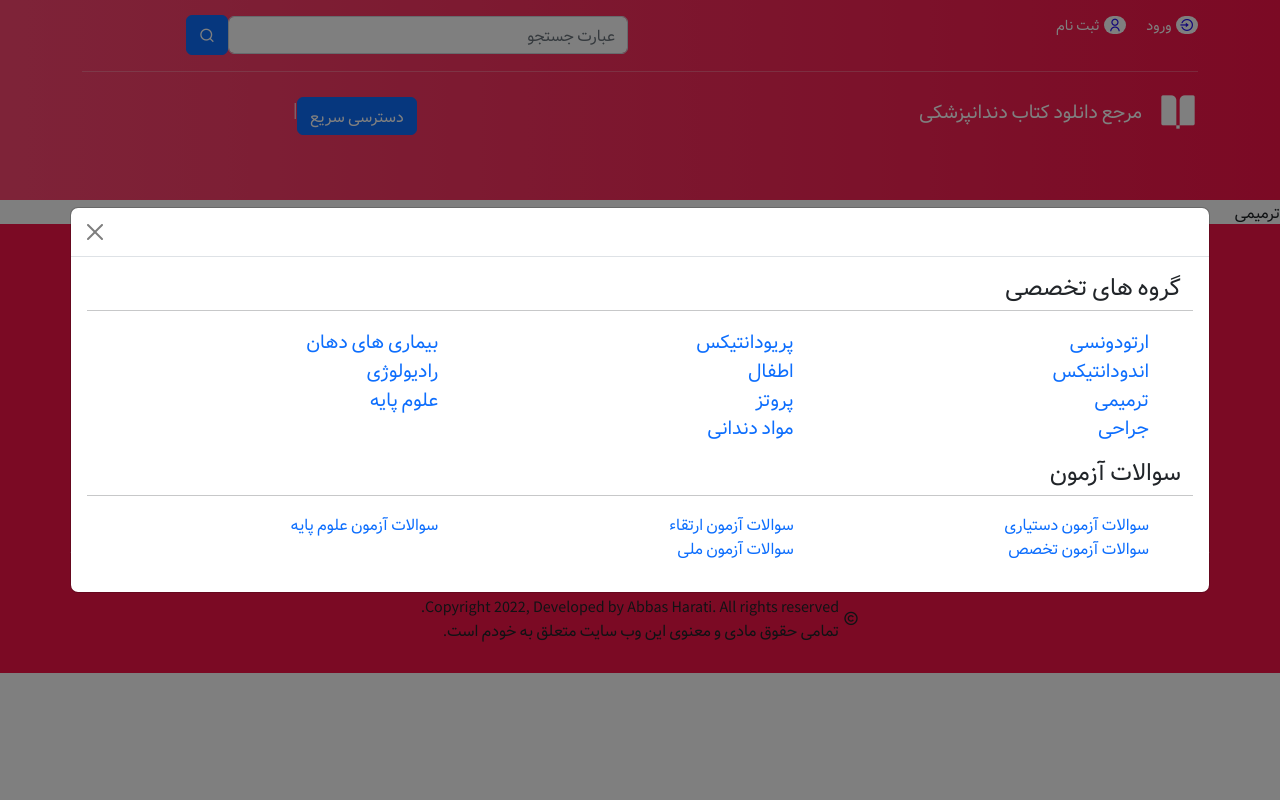
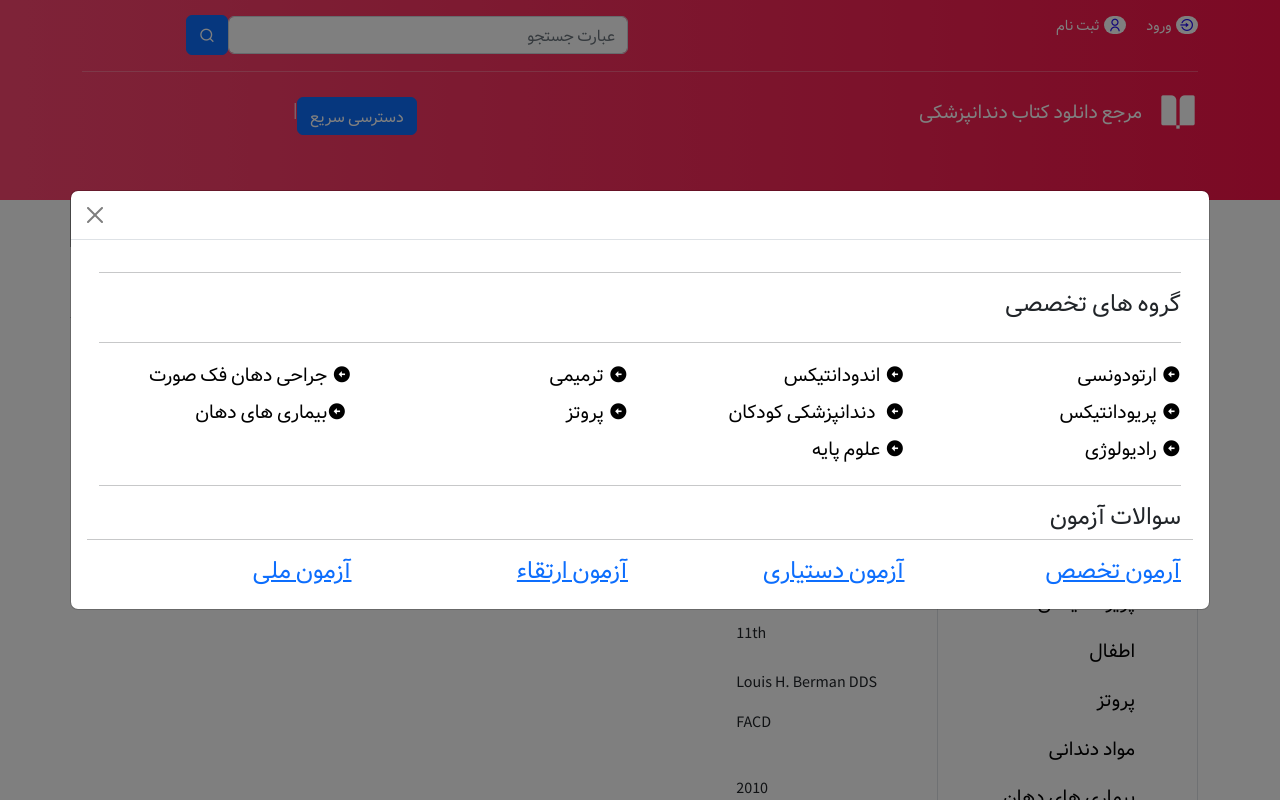
Before and after one commit to AbbasHarati/book-site, a React (Create React App) app: page /Tarmim in a window 1280 px wide. Both pictures are taken after a click on the button "دسترسی سریع". Shown: the top 800 px of the page. Built offline with nearby package versions, Linux system fonts and the light colour scheme.

Commit message:
filtering completed

```diff
--- a/src/assets/data/booksData.js
+++ b/src/assets/data/booksData.js
@@ -8,7 +8,7 @@ const booksData = [
     {
         id: 1,
         category: "orthodontic",
-        other_category:"",
+        other_category: "",
         title: "Contemporary Orthodontics-1",
         author: "William R. Proffit",
         publisher: "Mosby",
@@ -22,7 +22,7 @@ const booksData = [
     {
         id: 2,
         category: "orthodontic",
-        other_category:"",
+        other_category: "",
         title: "ZContemporary Orthodontics-2",
         author: "Abbas",
         publisher: "Mosby",
@@ -36,7 +36,7 @@ const booksData = [
     {
         id: 3,
         category: "orthodontic",
-        other_category:"",
+        other_category: "",
         title: "FContemporary Orthodontics-3",
         author: "Babak",
         publisher: "Mosby",
@@ -50,7 +50,7 @@ const booksData = [
     {
         id: 4,
         category: "orthodontic",
-        other_category:"",
+        other_category: "",
         title: "AContemporary Orthodontics-4",
         author: "R. Proffit",
         publisher: "Mosby",
@@ -64,7 +64,7 @@ const booksData = [
     {
         id: 5,
         category: "surgery",
-        other_category:"",
+        other_category: "",
         title: "Contemporary Oral and Maxillofacial Surgery",
         author: "James R.Hupp",
         publisher: "Elsevier",
@@ -78,7 +78,7 @@ const booksData = [
     {
         id: 6,
         category: "orthodontic",
-        other_category:"",
+        other_category: "",
         title: "MContemporary Orthodontics-6",
         author: "William R. Proffit",
         publisher: "Mosby",
@@ -93,7 +93,7 @@ const booksData = [
     {
         id: 7,
         category: "endondontics",
-        other_category:"",
+        other_category: "",
         title: "Cohen's Pathways of the Pulp",
         author: "Louis H. Berman DDS FACD",
         publisher: "Mosby",
@@ -107,7 +107,7 @@ const booksData = [
     {
         id: 8,
         category: "surgery",
-        other_category:"",
+        other_category: "",
         title: "Contemporary Oral and Maxillofacial Surgery",
         author: "James R.Hupp",
         publisher: "Elsevier",
@@ -121,7 +121,7 @@ const booksData = [
     {
         id: 9,
         category: "orthodontic",
-        other_category:"",
+        other_category: "",
         title: "MContemporary Orthodontics-6",
         author: "William R. Proffit",
         publisher: "Mosby",
@@ -136,7 +136,7 @@ const booksData = [
     {
         id: 10,
         category: "endondontics",
-        other_category:"",
+        other_category: "",
         title: "Cohen's Pathways of the Pulp",
         author: "Louis H. Berman DDS FACD",
         publisher: "Mosby",
@@ -150,7 +150,7 @@ const booksData = [
     {
         id: 11,
         category: "surgery",
-        other_category:"",
+        other_category: "",
         title: "Contemporary Oral and Maxillofacial Surgery",
         author: "James R.Hupp",
         publisher: "Elsevier",
@@ -164,7 +164,7 @@ const booksData = [
     {
         id: 12,
         category: "orthodontic",
-        other_category:"",
+        other_category: "",
         title: "MContemporary Orthodontics-6",
         author: "William R. Proffit",
         publisher: "Mosby",
@@ -179,7 +179,7 @@ const booksData = [
     {
         id: 13,
         category: "endondontics",
-        other_category:"",
+        other_category: "",
         title: "Cohen's Pathways of the Pulp",
         author: "Louis H. Berman DDS FACD",
         publisher: "Mosby",
@@ -193,7 +193,7 @@ const booksData = [
     {
         id: 14,
         category: "orthodontic",
-        other_category:"",
+        other_category: "",
         title: "Contemporary Orthodontics-1",
         author: "William R. Proffit",
         publisher: "Mosby",
@@ -206,9 +206,9 @@ const booksData = [
     },
     {
         id: 15,
-        category: "orthodontic",
-        other_category:"",
-        title: "ZContemporary Orthodontics-2",
+        category: "pediatric",
+        other_category: "",
+        title: "Pedaitric book",
         author: "Abbas",
         publisher: "Mosby",
         publicationDate: "2020",
@@ -221,7 +221,7 @@ const booksData = [
     {
         id: 16,
         category: "orthodontic",
-        other_category:"",
+        other_category: "",
         title: "FContemporary Orthodontics-3",
         author: "Babak",
         publisher: "Mosby",
@@ -235,7 +235,7 @@ const booksData = [
     {
         id: 17,
         category: "orthodontic",
-        other_category:"",
+        other_category: "",
         title: "AContemporary Orthodontics-4",
         author: "R. Proffit",
         publisher: "Mosby",
@@ -249,7 +249,7 @@ const booksData = [
     {
         id: 18,
         category: "surgery",
-        other_category:"",
+        other_category: "",
         title: "Contemporary Oral and Maxillofacial Surgery",
         author: "James R.Hupp",
         publisher: "Elsevier",
@@ -263,7 +263,7 @@ const booksData = [
     {
         id: 19,
         category: "orthodontic",
-        other_category:"",
+        other_category: "",
         title: "MContemporary Orthodontics-6",
         author: "William R. Proffit",
         publisher: "Mosby",
@@ -278,7 +278,7 @@ const booksData = [
     {
         id: 20,
         category: "endondontics",
-        other_category:"",
+        other_category: "",
         title: "Cohen's Pathways of the Pulp",
         author: "Louis H. Berman DDS FACD",
         publisher: "Mosby",
@@ -292,7 +292,7 @@ const booksData = [
     {
         id: 21,
         category: "surgery",
-        other_category:"",
+        other_category: "",
         title: "Contemporary Oral and Maxillofacial Surgery",
         author: "James R.Hupp",
         publisher: "Elsevier",
@@ -306,7 +306,7 @@ const booksData = [
     {
         id: 22,
         category: "orthodontic",
-        other_category:"",
+        other_category: "",
         title: "MContemporary Orthodontics-6",
         author: "William R. Proffit",
         publisher: "Mosby",
@@ -321,7 +321,7 @@ const booksData = [
     {
         id: 23,
         category: "endondontics",
-        other_category:"",
+        other_category: "",
         title: "Cohen's Pathways of the Pulp",
         author: "Louis H. Berman DDS FACD",
         publisher: "Mosby",
@@ -335,7 +335,7 @@ const booksData = [
     {
         id: 24,
         category: "surgery",
-        other_category:"",
+        other_category: "",
         title: "Contemporary Oral and Maxillofacial Surgery",
         author: "James R.Hupp",
         publisher: "Elsevier",
@@ -349,7 +349,7 @@ const booksData = [
     {
         id: 25,
         category: "orthodontic",
-        other_category:"",
+        other_category: "",
         title: "MContemporary Orthodontics-6",
         author: "William R. Proffit",
         publisher: "Mosby",
@@ -363,12 +363,54 @@ const booksData = [
 
     {
         id: 26,
-        category: "endondontics",
-        other_category:"",
-        title: "Cohen's Pathways of the Pulp",
+        category: "pediatric",
+        other_category: "",
+        title: "Pediatric book---222",
         author: "Louis H. Berman DDS FACD",
         publisher: "Mosby",
-        publicationDate: "2015",
+        publicationDate: "2010",
+        edition: "11th",
+        language: "English",
+        isbn: "978-0323096355",
+        decription: "Find the latest evidence-based research and clinical treatments! Cohen's Pathways of the Pulp, 11th Edition covers the science, theory, and practice of endondontics with chapters written by internationally renowned experts.",
+        imgUrl: img07,
+    },
+    {
+        id: 27,
+        category: "surgery",
+        other_category: "",
+        title: "surgery book---3",
+        author: "Louis H. Berman DDS FACD",
+        publisher: "Mosby",
+        publicationDate: "2010",
+        edition: "11th",
+        language: "English",
+        isbn: "978-0323096355",
+        decription: "Find the latest evidence-based research and clinical treatments! Cohen's Pathways of the Pulp, 11th Edition covers the science, theory, and practice of endondontics with chapters written by internationally renowned experts.",
+        imgUrl: img07,
+    },
+    {
+        id: 28,
+        category: "pediatric",
+        other_category: "",
+        title: "pediatric book---2",
+        author: "Louis H. Berman DDS FACD",
+        publisher: "Mosby",
+        publicationDate: "2010",
+        edition: "11th",
+        language: "English",
+        isbn: "978-0323096355",
+        decription: "Find the latest evidence-based research and clinical treatments! Cohen's Pathways of the Pulp, 11th Edition covers the science, theory, and practice of endondontics with chapters written by internationally renowned experts.",
+        imgUrl: img07,
+    },
+    {
+        id: 29,
+        category: "tarmim",
+        other_category: "",
+        title: "tarmim book-1",
+        author: "Louis H. Berman DDS FACD",
+        publisher: "Mosby",
+        publicationDate: "2010",
         edition: "11th",
         language: "English",
         isbn: "978-0323096355",
--- a/src/components/UI/HeaderDropdown.jsx
+++ b/src/components/UI/HeaderDropdown.jsx
@@ -1,6 +1,6 @@
 import React, { useState } from 'react';
 import { Link } from 'react-router-dom';
-import { Container, Row, Button, Modal } from 'react-bootstrap';
+import { Container, Row, Button, Modal, Col } from 'react-bootstrap';
 
 import '../../styles/header-dropdown.css'
 
@@ -25,128 +25,113 @@ function HeaderDropdown() {
                 </Modal.Header>
                 <Modal.Body >
                     <Container>
-                        <div className='modal__section'>
-                            <Row>
-                                <h4>گروه های تخصصی</h4><hr />
-                                <div className="special__category">
-                                    <ul>
-                                        <li onClick={handleClose}>
-                                            <Link to="/Ortho">ارتودونسی</Link>
-                                        </li>
-                                        <li onClick={handleClose}>
-                                            <Link to="/endo">اندودانتیکس</Link>
-                                        </li>
-                                        <li onClick={handleClose}>
-                                            <Link to="/tarmim">ترمیمی</Link>
-                                        </li>
-                                        <li onClick={handleClose}>
-                                            <Link to="/surgery">جراحی</Link>
-                                        </li>
-                                        <li onClick={handleClose}>
-                                            <Link to="/perio">پریودانتیکس</Link>
-                                        </li>
-                                        <li onClick={handleClose}>
-                                            <Link to="/pediatric">اطفال</Link>
-                                        </li>
-                                        <li onClick={handleClose}>
-                                            <Link to="/prosthetics">پروتز</Link>
-                                        </li>
-                                        <li onClick={handleClose}>
-                                            <Link to="/dentalMaterials">مواد دندانی</Link>
-                                        </li>
-                                        <li onClick={handleClose}>
-                                            <Link to="/oralMedicine">بیماری های دهان</Link>
-                                        </li>
-                                        <li onClick={handleClose}>
-                                            <Link to="/radiology">رادیولوژی</Link>
-                                        </li>
-                                        <li onClick={handleClose}>
-                                            <Link to="/basicSciences">علوم پایه</Link>
-                                        </li>
-                                    </ul>
-                                </div>
-                            </Row>
-                            <Row>
-                                <h4>سوالات آزمون</h4><hr />
-                                <div className="questions__category">
-                                    <ul>
-                                        <li onClick={handleClose}>
-                                            <Link to=""> سوالات آزمون دستیاری</Link>
-                                        </li>
-                                        <li onClick={handleClose}>
-                                            <Link to=""> سوالات آزمون تخصص</Link>
-                                        </li>
-                                        <li onClick={handleClose}>
-                                            <Link to=""> سوالات آزمون ارتقاء</Link>
-                                        </li>
-                                        <li onClick={handleClose}>
-                                            <Link to=""> سوالات آزمون ملی</Link>
-                                        </li>
-                                        <li onClick={handleClose}>
-                                            <Link to=""> سوالات آزمون علوم پایه</Link>
-                                        </li>
-                                    </ul>
-                                </div>
+                        <hr />
+                        <Row>
+                            <div className='special__list'>
+                                <h4>گروه های تخصصی</h4>
+                            </div>
+                        </Row>
+                        <hr />
+
+                        <div className='special__items'>
+                            <Row className='row__items'>
+                                <Col lg='3'>
+                                    <h4 onClick={handleClose}>
+                                        <Link to="/Ortho"><i class="ri-arrow-left-circle-fill"></i><span>ارتودونسی</span></Link>
+                                    </h4>
+                                </Col>
+
+                                <Col lg='3'>
+                                    <h4 onClick={handleClose}>
+                                        <Link to="/endo"><i class="ri-arrow-left-circle-fill"></i><span>اندودانتیکس</span></Link>
+                                    </h4>
+                                </Col>
+
+                                <Col lg='3'>
+                                    <h4 onClick={handleClose}>
+                                        <Link to="/tarmim"><i class="ri-arrow-left-circle-fill"></i><span>ترمیمی</span></Link>
+                                    </h4>
+                                </Col>
+
+                                <Col lg='3'>
+                                    <h4 onClick={handleClose}>
+                                       <Link to="/surgery"> <i class="ri-arrow-left-circle-fill"></i><span>جراحی دهان فک صورت</span></Link>
+                                    </h4>
+                                </Col>
+
+                                <Col lg='3'>
+                                    <h4 onClick={handleClose}>
+                                     <Link to="/Perio"><i class="ri-arrow-left-circle-fill"></i><span>پریودانتیکس</span></Link>
+                                    </h4>
+                                </Col>
+
+                                <Col lg='3'>
+                                    <h4 onClick={handleClose}>
+                                      <Link to="/Pediatric"><i class="ri-arrow-left-circle-fill"> </i><span>دندانپزشکی کودکان</span></Link>
+                                    </h4>
+                                </Col>
+
+                                <Col lg='3'>
+                                    <h4 onClick={handleClose}>
+                                       <Link to="/Prosthetics"> <i class="ri-arrow-left-circle-fill"></i><span>پروتز</span></Link>
+                                    </h4>
+                                </Col>
+
+                                <Col lg='3'>
+                                    <h4 onClick={handleClose}>
+                                       <Link to="/OralMedicine"><span> <i class="ri-arrow-left-circle-fill"></i>بیماری های دهان</span></Link>
+                                    </h4>
+                                </Col>
+
+                                <Col lg='3'>
+                                    <h4 onClick={handleClose}>
+                                        <Link to="/Radiology"><i class="ri-arrow-left-circle-fill"></i><span>رادیولوژی</span></Link>
+                                    </h4>
+                                </Col>
+                                <Col lg='3'>
+                                    <h4 onClick={handleClose}>
+                                        <Link to="/BasicSciences"> <i class="ri-arrow-left-circle-fill"></i><span>علوم پایه</span></Link>
+                                    </h4>
+                                </Col>
+
+
                             </Row>
                         </div>
+                        <hr />
+
+                        <Row>
+                            <h4>سوالات آزمون</h4><hr />
+                        </Row>
+
+                        <Row>
+                            <Col lg='3'>
+                                <h4 onClick={handleClose}>
+                                    <Link to="/#">آرمون تخصص</Link>
+                                </h4>
+                            </Col>
+
+                            <Col lg='3'>
+                                <h4 onClick={handleClose}>
+                                    <Link to="/#">آزمون دستیاری</Link>
+                                </h4>
+                            </Col>
+
+                            <Col lg='3'>
+                                <h4 onClick={handleClose}>
+                                    <Link to="/#">آزمون ارتقاء</Link>
+                                </h4>
+                            </Col>
+
+                            <Col lg='3'>
+                                <h4 onClick={handleClose}>
+                                    <Link to="/#">آزمون ملی</Link>
+                                </h4>
+                            </Col>
+                        </Row>
                     </Container>
-                </Modal.Body>
-            </Modal>
+                </Modal.Body >
+            </Modal >
         </>
     );
 }
 export default HeaderDropdown;
-
-
-
-{/*
-
-function HeaderDropdown() {
-    const [show, setShow] = useState(false);
-    const [target, setTarget] = useState(null);
-    const ref = useRef(null);
-
-    const handleClick = (event) => {
-        setShow(!show);
-        setTarget(event.target);
-      };
-
-    return (
-        <div ref={ref}>
-            <Button onClick={handleClick}>Click me to see</Button>
-            <Overlay
-                show={show}
-                target={target}
-                placement="bottom"
-                container={ref}
-                containerPadding={20}
-            >
-                <Popover id="popover-basic" >
-                    <Popover.Header as="h3">رشته های تخصصی</Popover.Header>
-                    <div className="popover__body">
-                        <Popover.Body>
-                            {navLinks.map((item, index) => (
-                                <NavLink to={item.path} key={index} className={navClass => navClass.isActive ? 'nav__active nav__item' : 'nav__item'}>
-                                    <ul>
-                                        <li> {item.display}</li>
-                                    </ul>
-                                </NavLink>
-                            ))
-                            }
-                        </Popover.Body>
-                        <Popover.Header as="h3"> آزمون های گذشته</Popover.Header>
-                        <Popover.Body>
-                            <ul>
-                                <li> 222</li>
-                            </ul>
-                        </Popover.Body>
-                    </div>
-                </Popover>
-            </Overlay>
-        </div>
-
-
-    );
-}
-
-*/}
--- a/src/components/UI/TemplateBookShow.jsx
+++ b/src/components/UI/TemplateBookShow.jsx
@@ -11,26 +11,29 @@ import '../../styles/template-book-show.css'
 
 const TemplateBookShow = (props) => {
 
-    const field = props.category;
-    console.log(field);
 
 
+    const [category] = useState(props.category);
 
     const [currentPage, setCurrentPage] = useState(1);
-    const [booksPerPage] = useState(6);
+    const [booksPerPage] = useState(30);
 
     // Get current books
     const indexOfLastBook = currentPage * booksPerPage;
     const indexOfFirstBook = indexOfLastBook - booksPerPage;
     const currentBooks = booksData.slice(indexOfFirstBook, indexOfLastBook);
+
     return (
+        <>
             <Container>
                 <Row>
+                    {/* ======== بخش فیلتر - منوهای کنار  =======*/}
                     <Col lg='3' >
                         <div className="filter__section">
                             <FilterSection />
                         </div>
                     </Col>
+                    {/* ======= بخش وسط - بخش نمایش تنایج ====== */}
 
                     <Col lg='9' className="result__section">
                         <div >
@@ -54,8 +57,7 @@ const TemplateBookShow = (props) => {
                             </Row>
                             <Row className="show__section">
 
-                            <BooksShow booksData={currentBooks} category={field} />
-
+                                <BooksShow booksData={currentBooks} category={category} />
                             </Row>
                             <Row>
 
@@ -64,6 +66,7 @@ const TemplateBookShow = (props) => {
                     </Col>
                 </Row>
             </Container>
+        </>
 
     )
 }
--- a/src/pages/Pediatric.jsx
+++ b/src/pages/Pediatric.jsx
@@ -1,8 +1,13 @@
 import React from 'react'
+import TemplateBookShow from '../components/UI/TemplateBookShow';
+
 
 const Pediatric = () => {
+  const category ="pediatric";
+  const title = "کتاب های دندانپزشکی کودکان";
+
   return (
-    <div>Pediatric</div>
+         <TemplateBookShow category={category} title={title} />
   )
 }
 
--- a/src/pages/Tarmim.jsx
+++ b/src/pages/Tarmim.jsx
@@ -1,11 +1,16 @@
 import React from 'react'
+import TemplateBookShow from '../components/UI/TemplateBookShow';
+
 
 const Tarmim = () => {
+
+  const category = "tarmim";
+  const title = "کتاب های  ترمیمی";
+
   return (
-    <div>
-      ترمیمی
-    </div>
+    <TemplateBookShow category={category} title={title} />
   )
+
 }
 
 export default Tarmim
--- a/src/styles/header-dropdown.css
+++ b/src/styles/header-dropdown.css
@@ -1,26 +1,14 @@
-.btn{
-  background-color: aquamarine;
+.row__items h4 a {
+  font-size: 1.2rem;
+  text-decoration: none;
+  color: #000;
 }
 
-.modal__section a {
-  text-decoration: none;
+.row__items span {
+  align-items: center;
+  padding: 5px;
 }
 
-.special__category ul {
-  list-style: none;
-  -webkit-column-count: 3;
-  -moz-column-count: 3;
-  column-count: 3;
+.row__items h4 a:hover {
+  color: red;
 }
-
-.special__category ul li {
-  font-size: 1.2rem;
-}
-
-.questions__category ul {
-  list-style: none;
-  -webkit-column-count: 3;
-  -moz-column-count: 3;
-  column-count: 3;
-
-}
```
Also changed, not shown: src/components/UI/BooksShow.jsx (+5 -3 lines). Lines whose indentation alone changed are shown as unchanged.
